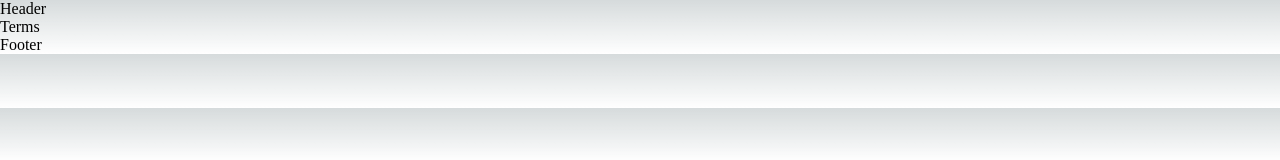
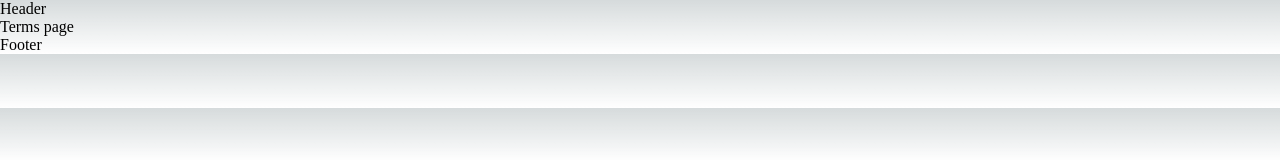
Before and after one commit to AsyaDev14/druk-army-project, a Next.js app: page /terms in a window 1280 px wide. Shown: the top 160 px of the page. Built offline with nearby package versions, Linux system fonts and the light colour scheme.

Commit message:
Update and versale

```diff
--- a/src/app/terms/page.jsx
+++ b/src/app/terms/page.jsx
@@ -2,7 +2,7 @@ import React from 'react'
 
 const Terms = () => {
   return (
-    <div>Terms</div>
+    <div>Terms page</div>
   )
 }
 
```
